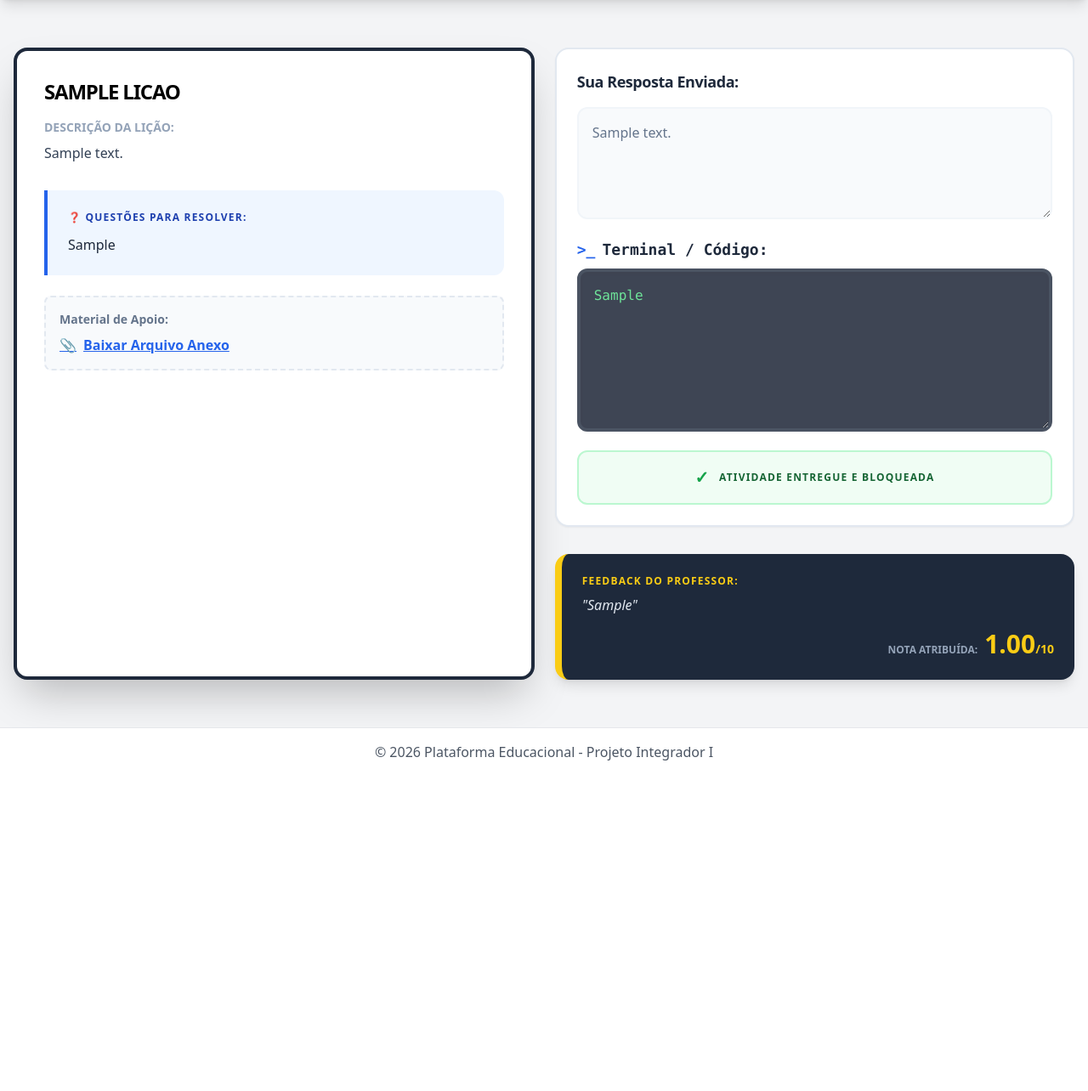
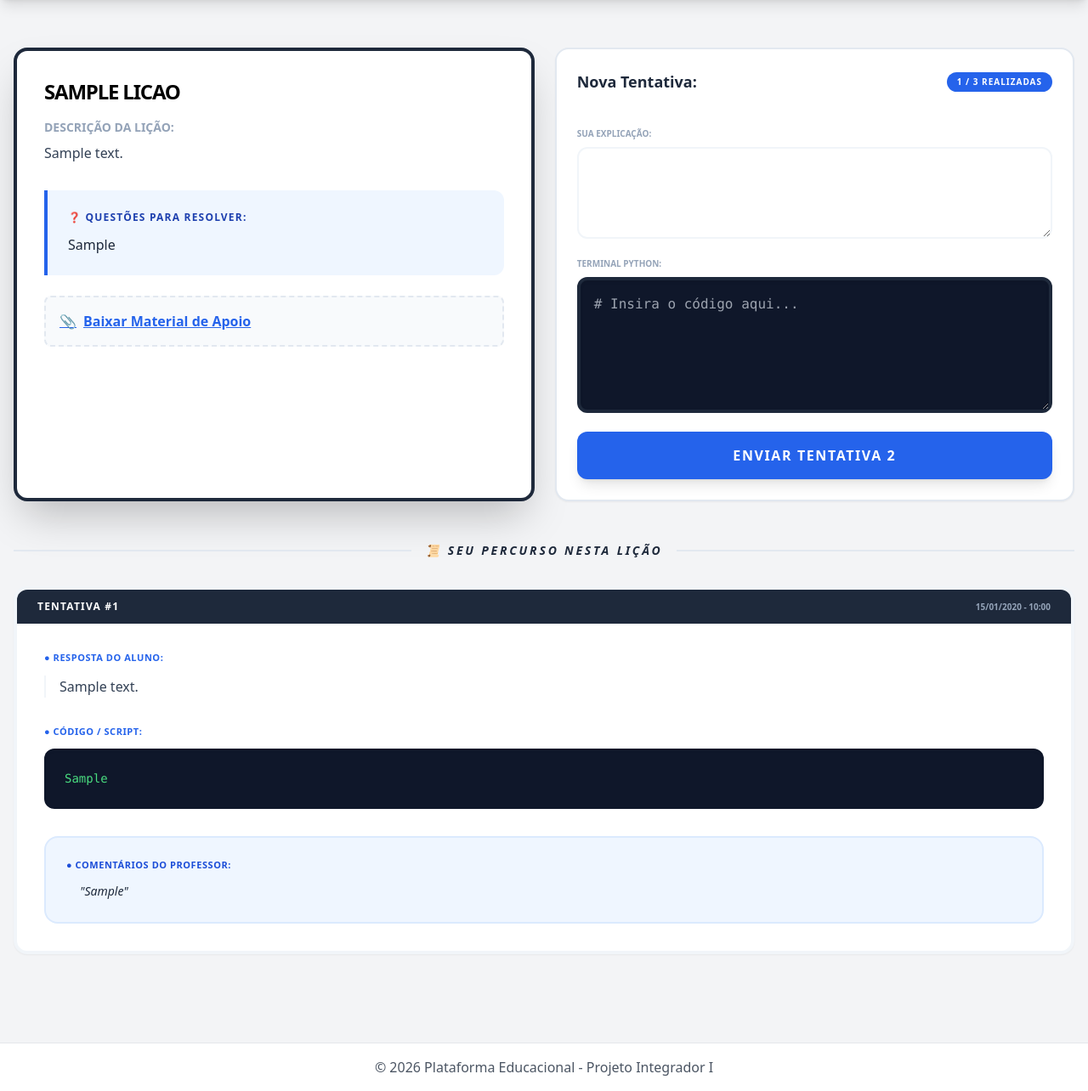
Before and after one commit to TheBestSquad/Platform_Web_Gamified, a Django app: page /courses/licao/1/ in a window 1280 px wide. Shown: the part 66-1350 px from the top of the page at 85% size. Before the commit the page ends 961 px from the top, so only its background shows below. Run offline with Django 5.2, Linux system fonts and the light colour scheme; a user stored in the database is signed in; tables that the repository leaves empty hold one stand-in row (values such as "Sample post"); grey boxes marked "Sample" are stand-in pictures; some libraries are stand-ins or nearby versions.

Commit message:
feat: implementa 3 tentativas com histórico vertical e remoção visual de notas

```diff
--- a/courses/models.py
+++ b/courses/models.py
@@ -25,6 +25,7 @@ class Licao(models.Model):
 class Entrega(models.Model):
     licao = models.ForeignKey(Licao, on_delete=models.CASCADE, related_name='entregas')
     aluno = models.ForeignKey(Aluno, on_delete=models.CASCADE, related_name='minhas_entregas')
+    tentativa_numero = models.PositiveIntegerField(default=1, verbose_name="Tentativa Nº")
     resposta_texto = models.TextField(verbose_name="Resposta do Aluno", blank=True)
     codigo_enviado = models.TextField(verbose_name="Código/Script", blank=True)
 
@@ -35,10 +36,9 @@ class Entrega(models.Model):
     data_entrega = models.DateTimeField(auto_now_add=True)
 
     class Meta:
-        # Garante que o aluno só entregue uma vez por lição (opcional)
-        unique_together = ['licao', 'aluno']
         verbose_name = 'Entrega'
         verbose_name_plural = 'Entregas'
+        ordering = ['-data_entrega']
 
 
 @receiver(post_save, sender=Entrega)
--- a/courses/templates/courses/detalhe_licao.html
+++ b/courses/templates/courses/detalhe_licao.html
@@ -1,9 +1,11 @@
 {% extends 'base.html' %}
 
 {% block content %}
-<div class="flex flex-col lg:flex-row gap-6 min-h-[75-screen]">
+{# GRID SUPERIOR: CONTEÚDO E ENVIO (DUAS COLUNAS) #}
+<div class="flex flex-col lg:flex-row gap-6 mb-8">
 
-    <div class="lg:w-1/2 bg-white rounded-2xl border-4 border-slate-800 p-8 shadow-2xl overflow-y-auto">
+    {# COLUNA ESQUERDA: CONTEÚDO DA LIÇÃO #}
+    <div class="lg:w-1/2 bg-white rounded-2xl border-4 border-slate-800 p-8 shadow-2xl overflow-y-auto max-h-[600px]">
         <h1 class="text-2xl font-black mb-4 uppercase tracking-tighter">{{ licao.titulo }}</h1>
 
         <div class="prose max-w-none text-slate-700 mb-8">
@@ -11,104 +13,126 @@
             {{ licao.descricao|linebreaks }}
         </div>
 
-        {# EXIBIÇÃO DAS QUESTÕES NO LADO ESQUERDO #}
         {% if licao.questoes %}
             <div class="bg-blue-50 border-l-4 border-blue-600 p-6 rounded-r-xl mb-6">
                 <h3 class="text-blue-800 font-black uppercase text-xs mb-3 tracking-widest">❓ Questões para Resolver:</h3>
-                <div class="text-slate-800 font-medium">
-                    {{ licao.questoes|linebreaks }}
-                </div>
+                <div class="text-slate-800 font-medium">{{ licao.questoes|linebreaks }}</div>
             </div>
         {% endif %}
 
         {% if licao.arquivo %}
             <div class="mt-6 p-4 bg-slate-50 rounded-lg border-2 border-dashed border-slate-200">
-                <p class="text-sm font-bold text-slate-500 mb-2">Material de Apoio:</p>
                 <a href="{{ licao.arquivo.url }}" target="_blank" class="text-blue-600 font-bold underline flex items-center">
-                    <span class="mr-2">📎</span> Baixar Arquivo Anexo
+                    <span class="mr-2">📎</span> Baixar Material de Apoio
                 </a>
             </div>
         {% endif %}
     </div>
 
+    {# COLUNA DIREITA: FORMULÁRIO DE ENVIO #}
     <div class="lg:w-1/2 flex flex-col gap-4">
-
         {% if perfil == 'professor' %}
-            {# PAINEL DO PROFESSOR (Sem Feedback) #}
-            <div class="bg-white rounded-2xl border-4 border-blue-600 p-8 shadow-sm flex-grow">
-                <div class="flex items-center mb-6">
-                    <div class="bg-blue-600 p-2 rounded-lg mr-4">
-                        <svg class="w-6 h-6 text-white" fill="none" stroke="currentColor" viewBox="0 0 24 24"><path d="M15 12a3 3 0 11-6 0 3 3 0 016 0z"/><path d="M2.458 12C3.732 7.943 7.523 5 12 5c4.478 0 8.268 2.943 9.542 7-1.274 4.057-5.064 7-9.542 7-4.477 0-8.268-2.943-9.542-7z"/></svg>
-                    </div>
-                    <h3 class="font-black text-xl text-slate-800 uppercase italic">Modo de Visualização</h3>
+            <div class="bg-white rounded-2xl border-4 border-blue-600 p-8 shadow-sm h-full">
+                <h3 class="font-black text-xl text-slate-800 uppercase italic mb-4">Modo Docente</h3>
+                <p class="text-slate-600 mb-6">Visualize o conteúdo e gerencie as entregas dos seus alunos.</p>
+                <div class="space-y-4">
+                    <a href="{% url 'lista_entregas' %}" class="block text-center bg-slate-800 text-white font-bold py-3 rounded-xl shadow-lg">Ver Entregas</a>
+                    <a href="{% url 'home' %}" class="block text-center border-2 border-slate-200 text-slate-500 font-bold py-3 rounded-xl hover:bg-slate-50 transition">Voltar para Dashboard</a>
+                </div>
+            </div>
+        {% else %}
+            <div class="bg-white rounded-2xl border-2 border-slate-200 p-6 shadow-sm h-full flex flex-col">
+                <div class="flex justify-between items-center mb-6">
+                    <h3 class="font-bold text-lg text-slate-800">Nova Tentativa:</h3>
+                    <span class="px-3 py-1 bg-blue-600 rounded-full text-[10px] font-black text-white uppercase tracking-widest">
+                        {{ tentativas.count }} / 3 Realizadas
+                    </span>
                 </div>
 
-                <p class="text-slate-600 mb-6 leading-relaxed">
-                    Você está visualizando esta lição como **Docente**. Os campos de resposta e envio de código estão desabilitados para o seu perfil.
-                </p>
+                {% if tentativas.count < 3 %}
+                    <form method="POST" class="space-y-4 flex-grow">
+                        {% csrf_token %}
+                        <div>
+                            <label class="text-[10px] font-black text-slate-400 uppercase mb-2 block">Sua Explicação:</label>
+                            <textarea name="resposta" required class="w-full border-2 border-slate-100 rounded-xl p-4 outline-none focus:border-blue-500 transition" rows="3"></textarea>
+                        </div>
 
-                <div class="space-y-4">
-                    <a href="{% url 'lista_entregas' %}" class="block text-center bg-slate-800 hover:bg-black text-white font-bold py-3 rounded-xl transition shadow-lg">
-                        Ver Entregas dos Alunos
-                    </a>
-                    <a href="{% url 'home' %}" class="block text-center border-2 border-slate-200 text-slate-500 font-bold py-3 rounded-xl hover:bg-slate-50 transition">
-                        Voltar para a Dashboard
-                    </a>
-                </div>
-            </div>
+                        <div>
+                            <label class="text-[10px] font-black text-slate-400 uppercase mb-2 block">Terminal Python:</label>
+                            <textarea name="codigo" class="w-full bg-slate-900 text-green-400 font-mono p-4 rounded-xl border-4 border-slate-800 outline-none h-40 shadow-inner" placeholder="# Insira o código aqui..."></textarea>
+                        </div>
 
-        {% else %}
-            {# FORMULÁRIO DO ALUNO (COM TRAVA SE JÁ ENTREGUE) #}
-            <form method="POST" class="bg-white rounded-2xl border-2 border-slate-200 p-6 flex-grow shadow-sm">
-                {% csrf_token %}
-                <h3 class="font-bold text-lg mb-4 text-slate-800 tracking-tight">
-                    {% if entrega %} Sua Resposta Enviada: {% else %} Sua Resposta: {% endif %}
-                </h3>
-
-                <textarea name="resposta"
-                    class="w-full border-2 border-slate-100 rounded-xl p-4 mb-4 outline-none transition {% if entrega %} bg-slate-50 text-slate-500 cursor-not-allowed {% else %} focus:border-blue-500 {% endif %}"
-                    rows="4"
-                    {% if entrega %} readonly {% endif %}
-                    placeholder="Escreva sua explicação para as questões acima...">{{ entrega.resposta_texto }}</textarea>
-
-                <h3 class="font-bold text-lg mb-2 text-slate-800 font-mono flex items-center">
-                    <span class="mr-2 text-blue-600">>_</span> Terminal / Código:
-                </h3>
-
-                <textarea name="codigo"
-                    class="w-full bg-slate-900 text-green-400 font-mono p-4 rounded-xl border-4 border-slate-800 outline-none h-48 shadow-inner {% if entrega %} cursor-not-allowed opacity-80 {% endif %}"
-                    {% if entrega %} readonly {% endif %}
-                    placeholder="# Cole ou digite seu código Python aqui...">{{ entrega.codigo_enviado }}</textarea>
-
-                {% if not entrega %}
-                    <button type="submit" class="w-full mt-4 bg-blue-600 hover:bg-blue-700 text-white font-black py-4 rounded-xl shadow-lg transform active:scale-95 transition-all uppercase tracking-widest">
-                        ENVIAR RESPOSTA
-                    </button>
+                        <button type="submit" class="w-full bg-blue-600 hover:bg-blue-700 text-white font-black py-4 rounded-xl shadow-lg transform active:scale-95 transition-all uppercase tracking-widest">
+                            ENVIAR TENTATIVA {{ tentativas.count|add:1 }}
+                        </button>
+                    </form>
                 {% else %}
-                    <div class="mt-4 p-4 bg-green-50 border-2 border-green-200 rounded-xl flex items-center justify-center gap-3">
-                        <span class="text-green-600 text-xl font-bold">✓</span>
-                        <span class="text-green-800 font-black text-xs uppercase tracking-widest">Atividade entregue e bloqueada</span>
-                    </div>
-                {% endif %}
-            </form>
-
-            {# ÁREA DE FEEDBACK (SÓ PARA ALUNO) #}
-            <div class="bg-slate-800 text-white rounded-2xl p-6 border-l-8 border-yellow-400 shadow-lg mt-4">
-                <h3 class="font-black text-yellow-400 mb-2 uppercase text-xs tracking-widest">Feedback do Professor:</h3>
-                {% if entrega.feedback %}
-                    <p class="italic text-slate-200 font-medium">"{{ entrega.feedback }}"</p>
-                    <div class="mt-4 flex justify-end items-baseline gap-2">
-                        <span class="text-xs text-slate-400 font-bold uppercase">Nota atribuída:</span>
-                        <span class="text-3xl font-black text-yellow-400">{{ entrega.nota }}<span class="text-sm">/10</span></span>
-                    </div>
-                {% else %}
-                    <div class="flex items-center text-slate-500 italic">
-                        <svg class="w-4 h-4 mr-2 animate-pulse" fill="currentColor" viewBox="0 0 20 20"><path d="M10 18a8 8 0 100-16 8 8 0 000 16zm1-12a1 1 0 10-2 0v4a1 1 0 00.293.707l2.828 2.829a1 1 0 101.415-1.415L11 9.586V6z"/></svg>
-                        Aguardando correção do docente...
+                    <div class="flex-grow flex flex-col items-center justify-center p-8 bg-red-50 border-2 border-red-200 rounded-2xl text-center">
+                        <span class="text-3xl block mb-2">🚫</span>
+                        <p class="text-red-800 font-black text-sm uppercase">Limite Atingido</p>
+                        <p class="text-red-600 text-[10px] mt-2 italic">Você já explorou as 3 tentativas permitidas.</p>
                     </div>
                 {% endif %}
             </div>
         {% endif %}
     </div>
 </div>
+
+{# SEÇÃO INFERIOR: PERCURSO EM LARGURA TOTAL (VERTICALIZADO) #}
+{% if perfil == 'aluno' %}
+<div class="mt-12 space-y-8 pb-12">
+    <div class="flex items-center gap-4">
+        <span class="h-[2px] bg-slate-200 flex-grow"></span>
+        <h3 class="font-black text-slate-800 uppercase tracking-[0.2em] text-sm italic">📜 SEU PERCURSO NESTA LIÇÃO</h3>
+        <span class="h-[2px] bg-slate-200 flex-grow"></span>
+    </div>
+
+    <div class="space-y-8">
+        {% for e in tentativas %}
+            <div class="bg-white rounded-2xl border-4 border-slate-100 shadow-sm overflow-hidden">
+                {# CABEÇALHO DA TENTATIVA #}
+                <div class="bg-slate-800 px-6 py-3 flex justify-between items-center">
+                    <span class="font-black text-xs uppercase text-white tracking-widest">TENTATIVA #{{ e.tentativa_numero }}</span>
+                    <span class="text-[10px] text-slate-400 font-bold">{{ e.data_entrega|date:"d/m/Y - H:i" }}</span>
+                </div>
+
+                <div class="p-8 space-y-8">
+                    {# 1. RESPOSTA #}
+                    <div>
+                        <h4 class="text-[11px] font-black text-blue-600 uppercase mb-3 tracking-wider">● Resposta do Aluno:</h4>
+                        <div class="text-slate-700 text-base leading-relaxed pl-4 border-l-2 border-slate-100">
+                            {{ e.resposta_texto|linebreaks }}
+                        </div>
+                    </div>
+
+                    {# 2. CÓDIGO/SCRIPT #}
+                    {% if e.codigo_enviado %}
+                    <div>
+                        <h4 class="text-[11px] font-black text-blue-600 uppercase mb-3 tracking-wider">● Código / Script:</h4>
+                        <div class="bg-slate-900 rounded-xl p-6 shadow-inner">
+                            <pre class="text-green-400 font-mono text-sm overflow-x-auto leading-relaxed"><code>{{ e.codigo_enviado }}</code></pre>
+                        </div>
+                    </div>
+                    {% endif %}
+
+                    {# 3. FEEDBACK DO PROFESSOR #}
+                    <div class="bg-blue-50 rounded-2xl p-6 border-2 border-blue-100">
+                        <h4 class="text-[11px] font-black text-blue-700 uppercase mb-3 tracking-wider">● Comentários do Professor:</h4>
+                        <div class="pl-4">
+                            {% if e.feedback %}
+                                <p class="text-slate-800 text-sm italic leading-relaxed">"{{ e.feedback }}"</p>
+                            {% else %}
+                                <div class="flex items-center text-slate-400 text-xs italic">
+                                    <svg class="w-4 h-4 mr-2 animate-pulse" fill="currentColor" viewBox="0 0 20 20"><path d="M10 18a8 8 0 100-16 8 8 0 000 16zm1-12a1 1 0 10-2 0v4a1 1 0 00.293.707l2.828 2.829a1 1 0 101.415-1.415L11 9.586V6z"/></svg>
+                                    Aguardando análise do professor...
+                                </div>
+                            {% endif %}
+                        </div>
+                    </div>
+                </div>
+            </div>
+        {% endfor %}
+    </div>
+</div>
+{% endif %}
 {% endblock %}
--- a/courses/views.py
+++ b/courses/views.py
@@ -32,30 +32,35 @@ def criar_licao(request):
 @login_required
 def detalhe_licao(request, licao_id):
     licao = get_object_or_404(Licao, id=licao_id)
-    entrega = None
     perfil = 'aluno' if hasattr(request.user, 'aluno_profile') else 'professor'
+    entregas = []
+    entrega_recente = None
 
     # 1. Se for Aluno, busca (ou salva) a entrega
     if hasattr(request.user, 'aluno_profile'):
         aluno = request.user.aluno_profile
-        entrega = Entrega.objects.filter(licao=licao, aluno=aluno).first()
+        entregas = Entrega.objects.filter(licao=licao, aluno=aluno).order_by('-data_entrega')
+        tentativas_atuais = entregas.count()
+        entrega_recente = entregas.first()
 
         if request.method == 'POST':
-            if entrega:
+            if tentativas_atuais >= 3:
+                messages.error(request, 'Você já atingiu o limite de 3 tentativas para esta lição')
                 return redirect('detalhe_licao', licao_id=licao.id)
 
             resposta = request.POST.get('resposta')
             codigo = request.POST.get('codigo')
 
             # Salva ou atualiza a resposta
-            Entrega.objects.update_or_create(
+            Entrega.objects.create(
                 licao=licao,
                 aluno=aluno,
                 resposta_texto=resposta,
                 codigo_enviado=codigo,
+                tentativa_numero=tentativas_atuais + 1,
             )
             # Redireciona para a PRÓPRIA página para evitar reenvio de formulário no F5
-            messages.success(request, 'Sua resposta foi enviada com sucesso! Agora é só aguardar a correção. 😉')
+            messages.success(request, f'Tentativa {tentativas_atuais + 1} enviada com sucesso!')
             return redirect('home')
 
     # 2. Se for Professor, ele apenas visualiza (não entra no POST de aluno)
@@ -71,8 +76,9 @@ def detalhe_licao(request, licao_id):
 
     return render(request, 'courses/detalhe_licao.html', {
         'licao': licao,
-        'entrega': entrega,
+        'entrega': entrega_recente,
         'perfil': perfil,
+        'tentativas': entregas,
     })
 
 
```
Also changed, not shown: accounts/models.py (+8 -5 lines), courses/migrations/0003_alter_entrega_options_alter_entrega_unique_together_and_more.py (added).
